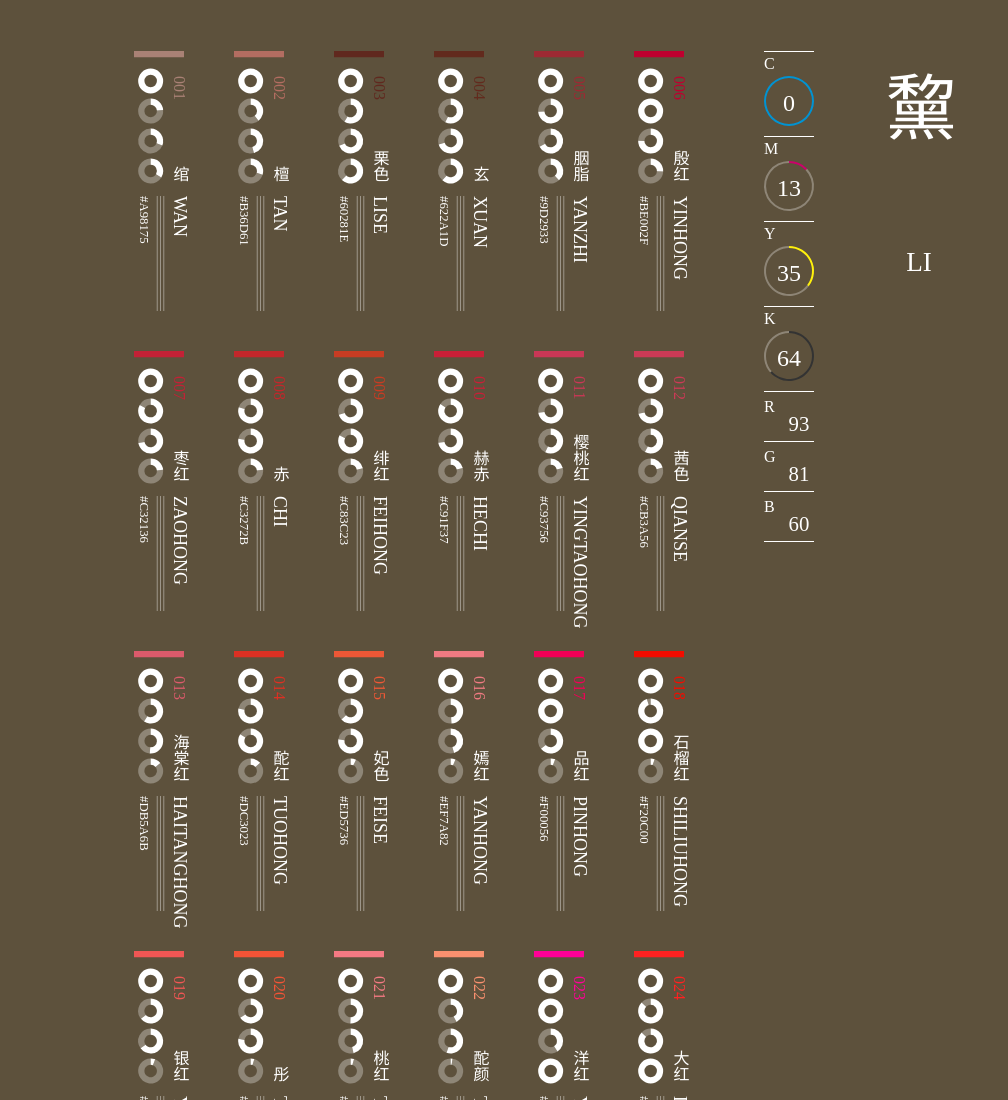
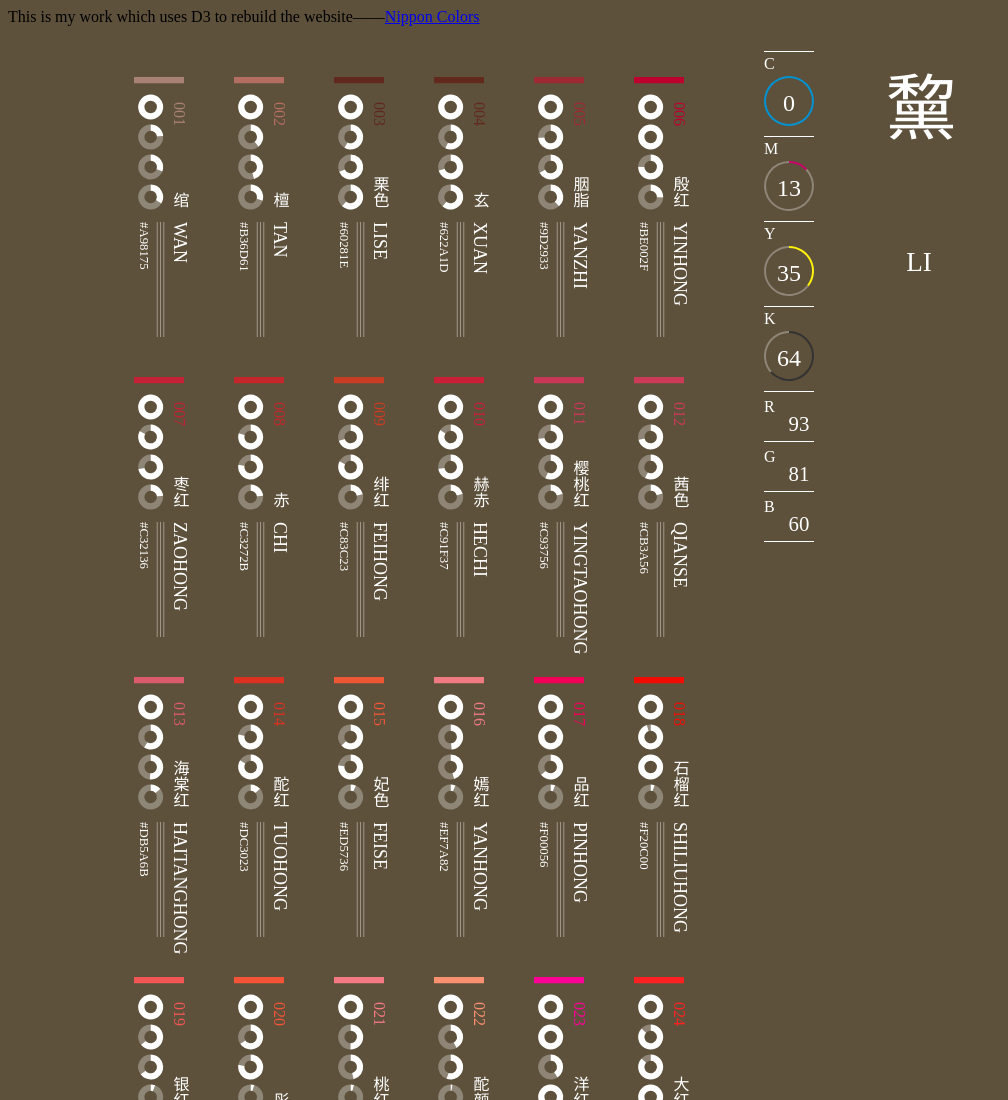
Before and after one commit to cloudsere/ChineseColorD3Ver, a plain HTML site: page index.html in a window 1280 px wide. Shown: the top 1100 px of the page, without its empty margins (0-1008 px from the left). Drawn offline with Linux system fonts and the light colour scheme.

Commit message:
Update index.html

```diff
--- a/index.html
+++ b/index.html
@@ -4,6 +4,9 @@
 	<title>国色</title>
 </head>
  	<body>
+ 		<div id="info">
+ 		<p>This is my work which uses D3 to rebuild the website——<a href="http://nipponcolors.com/">Nippon Colors</a><p>
+ 		</div>
  	</body>
  	<script type="text/javascript" src="js/d3.js"></script>
 	<script type="text/javascript" src="js/color.js"></script>
```
